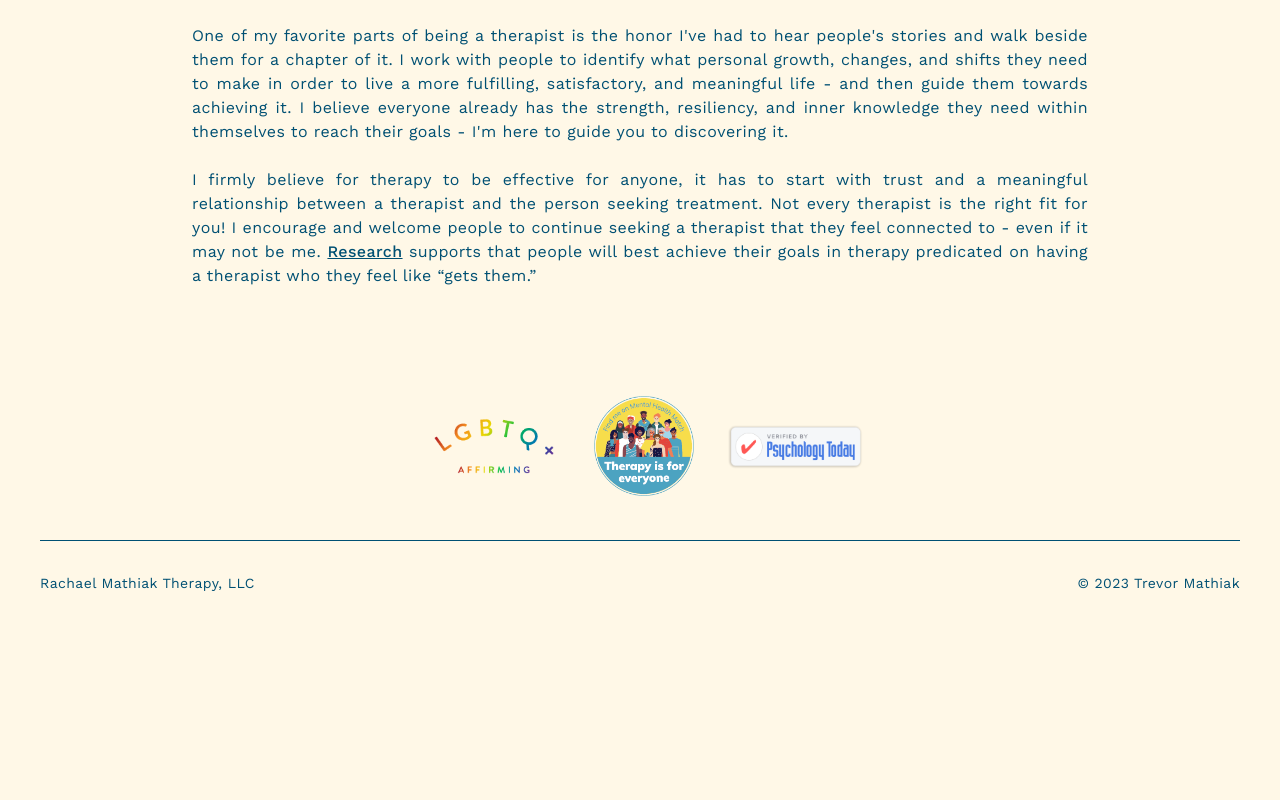
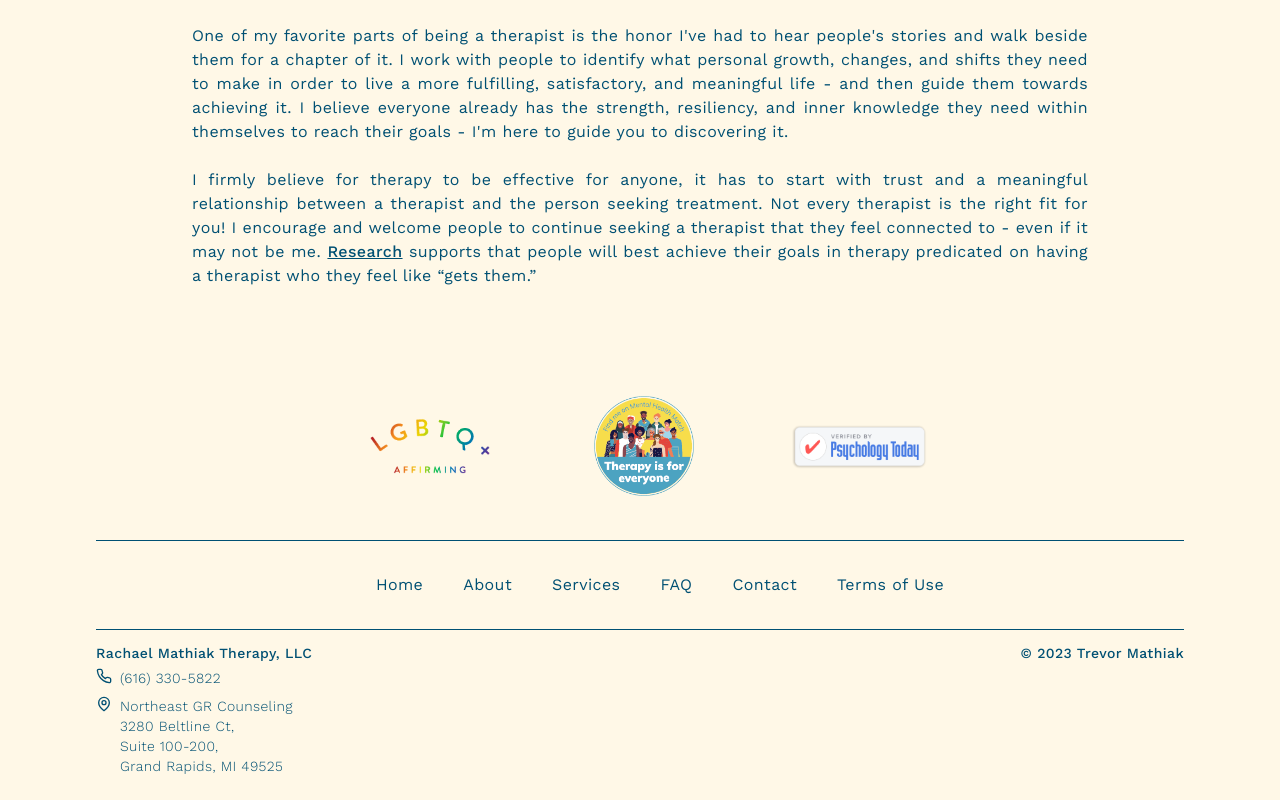
Before and after one commit to trroev/guided-growth-with-rachael, a Next.js app: page / in a window 1280 px wide. Shown: the part 760-1560 px from the top of the page. Before the commit the page ends 1393 px from the top, so only its background shows below. Built offline with nearby package versions, Linux system fonts and the light colour scheme.

Commit message:
Update footer
Also fixed a typo in the form-input component and removed some commented out code

```diff
--- a/components/Footer.tsx
+++ b/components/Footer.tsx
@@ -1,10 +1,12 @@
 import Image from "next/image";
+import { Icons } from "./Icons";
+import Link from "next/link";
 
 const Footer = () => (
-  <footer className="m-4">
-    <div className="w-full container mx-auto p-4 md:px-6 md:py-8">
+  <footer className="pt-12">
+    <div className="container mx-auto px-[4vw] sm:px-10 md:px-12 lg:px-16 xl:px-24">
       <div className="sm:flex sm:items-center sm:justify-center">
-        <ul className="flex flex-col justify-center items-center sm:flex-row mb-6 text-sm sm:mb-0">
+        <ul className="flex flex-col justify-center items-center mb-6 text-sm gap-3 sm:flex-row sm:mb-0 sm:gap-6 md:gap-10 lg:gap-16">
           <li className="py-3">
             <Image
               height={200}
@@ -46,9 +48,66 @@ const Footer = () => (
         </ul>
       </div>
       <hr className="my-6 border-green sm:mx-auto lg:my-8" />
-      <div className="flex flex-col sm:flex-row justify-between text-sm">
-        <p className="block pb-2">Rachael Mathiak Therapy, LLC</p>
-        <p className="block">
+      <div className="border-b border-b-green pb-8">
+        <ul className="flex flex-col sm:flex-row justify-center items-center">
+          <li className="sm:ml-10 hover:underline">
+            <Link href="/">Home</Link>
+          </li>
+          <li className="sm:ml-10 hover:underline">
+            <Link href="/about">About</Link>
+          </li>
+          <li className="sm:ml-10 hover:underline">
+            <Link href="/services">Services</Link>
+          </li>
+          <li className="sm:ml-10 hover:underline">
+            <Link href="/faq">FAQ</Link>
+          </li>
+          <li className="sm:ml-10 hover:underline">
+            <Link href="/contact">Contact</Link>
+          </li>
+          <li className="sm:ml-10 hover:underline">
+            <Link href="/terms-of-use">Terms of Use</Link>
+          </li>
+        </ul>
+      </div>
+      <div className="flex flex-col sm:flex-row justify-between gap-6 py-4">
+        <div className="block pb-2 space-y-2">
+          <p className="text-sm font-medium leading-none">
+            Rachael Mathiak Therapy, LLC
+          </p>
+          <div className="flex gap-2">
+            <Icons.phone size={16} aria-hidden="true" />
+            <a
+              href="tel:6163305822"
+              aria-label="link to make a phone call to Rachael Mathiak at 6162821573"
+              className="hover:underline"
+            >
+              <p className="text-sm font-light">(616) 330-5822</p>
+            </a>
+          </div>
+          <div className="flex gap-2">
+            <Icons.map size={16} aria-hidden="true" />
+            <a
+              href="https://goo.gl/maps/tHqEQhXzTzk6homHA"
+              target="_blank"
+              rel="noopener noreferrer"
+              aria-label="link to location on Google Maps"
+              className="hover:underline"
+            >
+              <p className="text-sm font-light">
+                Northeast GR Counseling
+                <br />
+                3280 Beltline Ct,
+                <br />
+                Suite 100-200,
+                <br />
+                Grand Rapids, MI 49525
+              </p>
+            </a>
+          </div>
+        </div>
+        <div className="block pb-2">
+          <p className="text-sm font-medium leading-none">
             &copy; 2023{" "}
             <a
               className="hover:underline"
@@ -62,6 +121,7 @@ const Footer = () => (
           </p>
         </div>
       </div>
+    </div>
   </footer>
 );
 
--- a/components/Form/FormInput.tsx
+++ b/components/Form/FormInput.tsx
@@ -137,7 +137,7 @@ export const FormCheckbox = ({ label, ...props }: CheckboxProps) => {
             {...props}
             id={props.name}
           />
-          <div className="grid gap-1 5 leading-none">
+          <div className="grid gap-1.5 leading-none">
             <label
               htmlFor={props.name}
               className="text-sm leading-none"
--- a/pages/contact.tsx
+++ b/pages/contact.tsx
@@ -54,36 +54,7 @@ const Contact = () => {
             </a>
           </p>
         </div>
-        <div className="flex flex-col py-4">
-          {/* <div className="mx-auto px-12 py-3 mb-6 border rounded-md border-green sm:mx-0 sm:px-0 sm:flex sm:justify-around lg:mx-20">
-              <p className="flex items-center gap-3 pb-6 sm:pb-0">
-                <Icons.phone size={16} aria-hidden="true" />
-                <a
-                  href="tel:6163305822"
-                  aria-label="link to make a phone call to Rachael Mathiak at 6162821573"
-                  className="hover:underline"
-                >
-                  (616) 330-5822
-                </a>
-              </p>
-              <p className="flex items-center gap-3">
-                <Icons.map size={16} aria-hidden="true" />
-                <a
-                  href="https://goo.gl/maps/tHqEQhXzTzk6homHA"
-                  target="_blank"
-                  rel="noopener noreferrer"
-                  aria-label="link to location on Google Maps"
-                  className="hover:underline"
-                >
-                  3280 Beltline Ct,
-                  <br />
-                  Suite 100-200,
-                  <br />
-                  Grand Rapids, MI 49525
-                </a>
-              </p>
-            </div> */}
-        </div>
+        <div className="flex flex-col py-4"></div>
         <p className="p-4 text-center">
           Please fill out the form below, and I will get back to you
           within two business days. I look forward to speaking with
```
Also changed, not shown: components/Form/Form.tsx (+0 -19 lines). Lines whose indentation alone changed are shown as unchanged.
